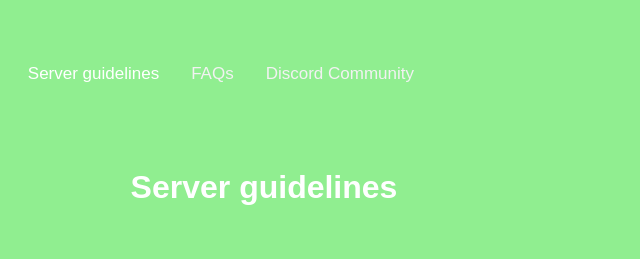
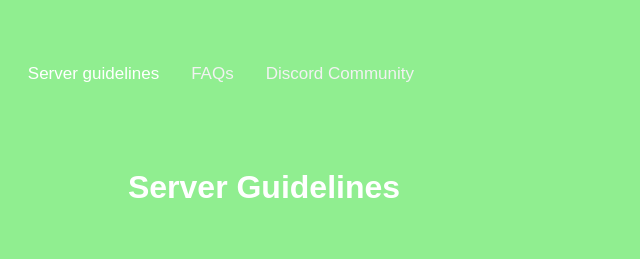
Before and after one commit to ASC1566/Server-Guidelines, a plain HTML site: page index.html in a window 1280 px wide. Shown: the top 259 px of the page, 376-1016 px from the left. Drawn offline with Linux system fonts and the light colour scheme; a script that the page names is missing.

Commit message:
Update index.html

```diff
--- a/index.html
+++ b/index.html
@@ -81,7 +81,7 @@ div {
 
 <body>
 
-<h1>Server guidelines</h1>
+<h1>Server Guidelines</h1>
   <div class="mydiv">
 
 <p>Hello! Are you finding a server where you can get motivated? If yes this will be the right place for you! </p>
```
